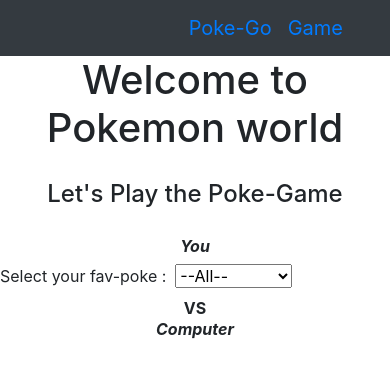
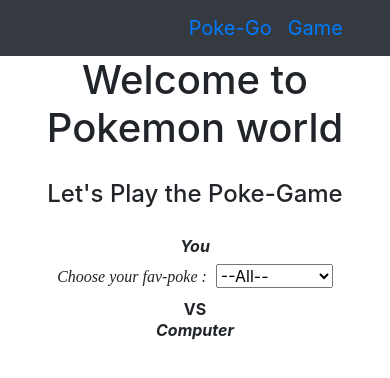
Before and after one commit to jaskaranpreets7/poke-go-app, an Angular app: page /pokeGame in a window 390 px wide. Shown: the top 378 px of the page. Built offline with nearby package versions, Linux system fonts and the light colour scheme.

Commit message:
view/style change

```diff
--- a/src/app/pokemon/poke-game/poke-game.component.css
+++ b/src/app/pokemon/poke-game/poke-game.component.css
@@ -2,3 +2,17 @@
     padding-top: 20px;
     padding-bottom: 20px;
 }
+.comp{
+    padding-top: 30px;
+    padding-bottom: 20px;
+    padding-right: 90px;
+}
+.vs{
+    padding-top:100px;
+}
+label {
+    font-family: cursive;
+    font-style: italic;
+    font-weight: 500;
+
+}
--- a/src/app/pokemon/poke-game/poke-game.component.html
+++ b/src/app/pokemon/poke-game/poke-game.component.html
@@ -2,29 +2,53 @@
   <h4 class="text-center title">Let's Play the Poke-Game</h4>
   <div class="row">
     <div class="col-md-5">
-      <div class="text-center"><h6><em><b>You</b></em></h6></div>
-      <div>
-          <label>Select your fav-poke : </label>&nbsp;
+      <div class="text-center"><h6><em><b>You</b></em></h6>
+        <div>
+          <label>Choose your fav-poke : </label>&nbsp;
           <select (change) = "selectedPoke($event.target.value)">
               <option value="0"> --All-- </option>
-              <option *ngFor="let poke of pokemons;  index as i " id={{poke.id}} value={{poke.id}}>
+              <option *ngFor="let poke of pokemons;  index as i " id={{poke.id}} value={{poke.id}} >
                 {{poke.name.english}}
               </option>
           </select>
+        </div>
+        <div *ngIf="showDetails && filterList" class="row">
+          <div class="col-sm-6 offset-sm-2">
+            <h4>{{filterList.name.english}} Details: </h4>
+            <label>Type :</label> <em> {{filterList.type}}</em><br>
+            <label>Attack :</label> <em> {{filterList.base.Attack}}</em><br>
+            <label>Defense :</label> <em> {{filterList.base.Defense}}</em><br>
+            <label>HP :</label> <em> {{filterList.base.HP}}</em>
+          </div>
+          <div class="col-sm-4 offset-sm-0">
+            <img [src] = "filterList.image">
+          </div>
+        </div>
       </div>
-      <div *ngIf="showDetails && filterList[0]">
-          <h4>{{filterList[0].name.english}} Details: </h4>
-          <label>Type :</label> <em> {{filterList[0].type}}</em><br>
-          <label>Attack :</label> <em> {{filterList[0].base.Attack}}</em><br>
-          <label>Defense :</label> <em> {{filterList[0].base.Defense}}</em><br>
-          <label>HP :</label> <em> {{filterList[0].base.HP}}</em>
-      </div>
+
     </div>
     <div class="col-md-2">
-      <div class="text-center"><b>VS</b></div>
+      <div class="text-center" *ngIf="!showDetails"><span><b>VS</b></span></div>
+      <div class="text-center" *ngIf="showDetails"><div class="vs"><b>VS</b></div></div>
     </div>
     <div class="col-md-5">
-      <div class="text-center"><h6><em><b>Computer</b></em></h6></div>
+      <div class="text-center">
+        <h6><em><b>Computer</b></em></h6>
+        <div class="comp">
+            <div *ngIf="showDetails && compList" class="row">
+              <div class="col-sm-4 offset-sm-1">
+                  <img [src] = "compList.image">
+              </div>
+              <div class="col-sm-7">
+                <h4>{{compList.name.english}} Details: </h4>
+                <label>Type :</label> <em> {{compList.type}}</em><br>
+                <label>Attack :</label> <em> {{compList.base.Attack}}</em><br>
+                <label>Defense :</label> <em> {{compList.base.Defense}}</em><br>
+                <label>HP :</label> <em> {{compList.base.HP}}</em>
+              </div>
+            </div>
+        </div>
+      </div>
 
     </div>
   </div>
```
